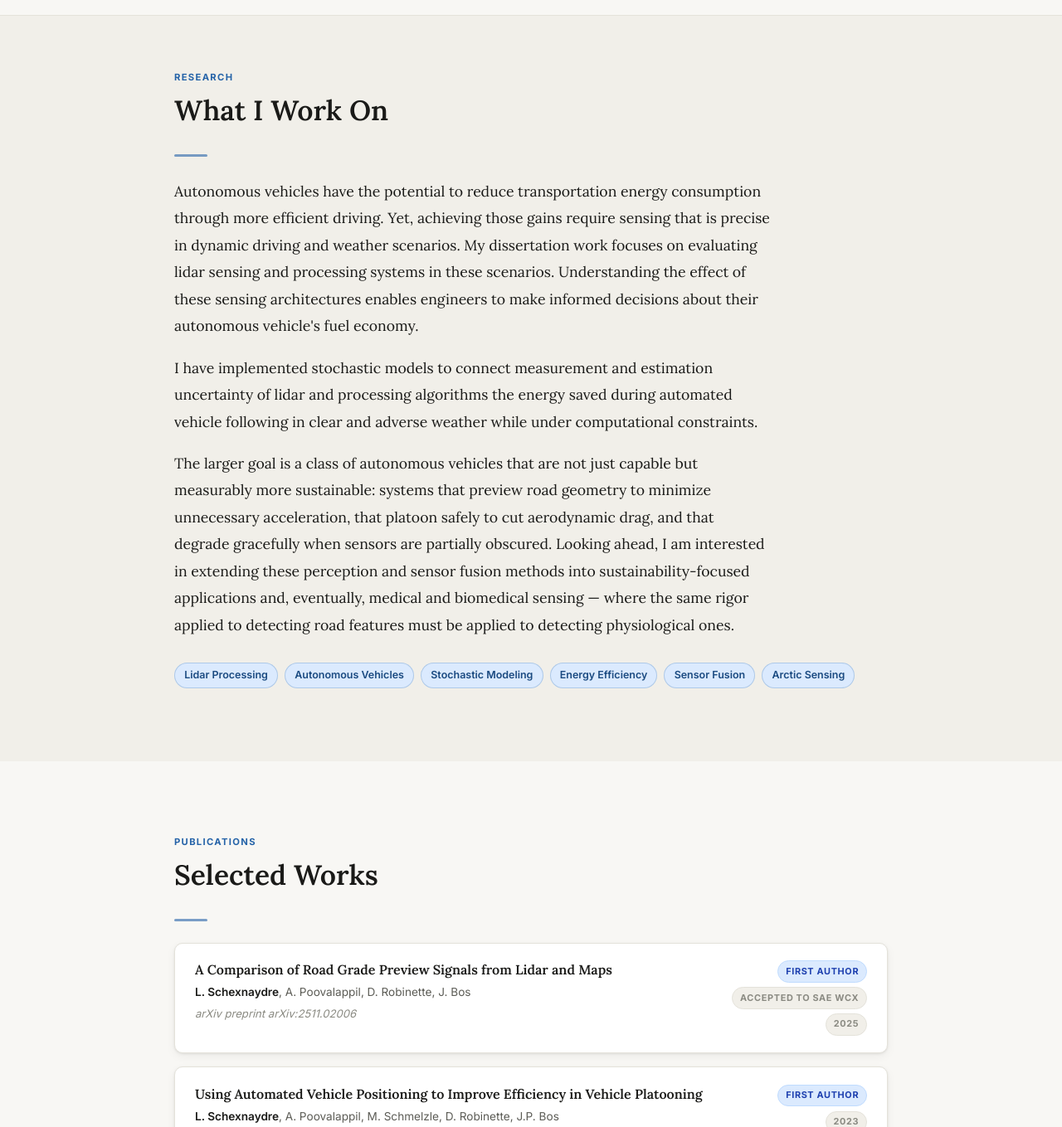
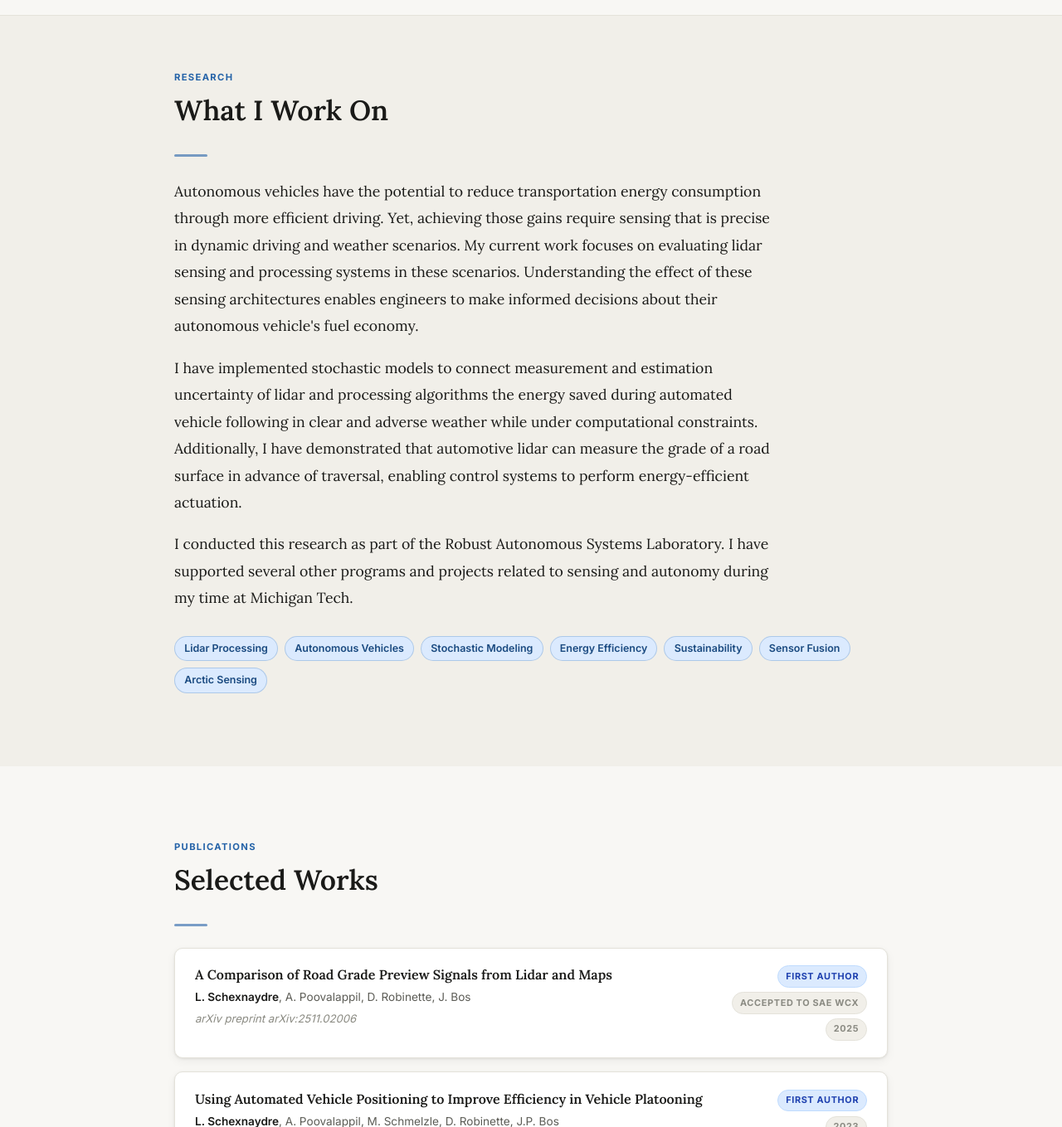
Before and after one commit to lpschexn/lpschexn.github.io, a Jekyll site: the page built from index.html, in a window 1280 px wide and 1400 px high, scrolled down 1061 px, cut to the strip 41-1400 px from the top of the window. Shown: the whole strip at 83% size. Built offline with Jekyll 4.4.1, drawn with Linux system fonts in a browser that asks for light colours; some of the changed text lies outside the part shown.

Commit message:
Removing images and updating content.yml.

```diff
--- a/_data/content.yml
+++ b/_data/content.yml
@@ -33,27 +33,25 @@ research:
     - >-
       Autonomous vehicles have the potential to reduce transportation energy consumption
       through more efficient driving. Yet, achieving those gains require sensing that is
-      precise in dynamic driving and weather scenarios. My dissertation work focuses on evaluating
+      precise in dynamic driving and weather scenarios. My current work focuses on evaluating
       lidar sensing and processing systems in these scenarios. Understanding the effect of these sensing architectures
       enables engineers to make informed decisions about their autonomous vehicle's fuel economy.
     - >-
       I have implemented stochastic models to connect measurement and estimation uncertainty of
       lidar and processing algorithms the energy saved during automated vehicle following in clear
-      and adverse weather while under computational constraints.
+      and adverse weather while under computational constraints. Additionally, I have demonstrated
+      that automotive lidar can measure the grade of a road surface in advance of traversal, enabling
+      control systems to perform energy-efficient actuation.
     - >-
-      The larger goal is a class of autonomous vehicles that are not just capable but
-      measurably more sustainable: systems that preview road geometry to minimize
-      unnecessary acceleration, that platoon safely to cut aerodynamic drag, and that
-      degrade gracefully when sensors are partially obscured. Looking ahead, I am
-      interested in extending these perception and sensor fusion methods into
-      sustainability-focused applications and, eventually, medical and biomedical
-      sensing — where the same rigor applied to detecting road features must be applied
-      to detecting physiological ones.
+      I conducted this research as part of the Robust Autonomous Systems Laboratory. I have supported
+      several other programs and projects related to sensing and autonomy during
+      my time at Michigan Tech.
   keywords:
     - "Lidar Processing"
     - "Autonomous Vehicles"
     - "Stochastic Modeling"
     - "Energy Efficiency"
+    - "Sustainability"
     - "Sensor Fusion"
     - "Arctic Sensing"
 
@@ -117,7 +115,8 @@ projects:
       image_alt: "AutoDrive Challenge II team banner"
       desc: >-
         A collegiate autonomous vehicle competition hosted by General Motors and SAE.
-        I mentored undergraduate students in perception, simulation, systems engineering, and testing. Our team has recieved nine awards in design and dynamic challenges.
+        I mentored undergraduate students in simulation, perception, localization, and systems engineering.
+        Our team has recieved nine awards in design and dynamic challenges over five years.
       link: "https://rse-mtu.vercel.app/"
       link_text: "Visit project"
 
@@ -129,15 +128,16 @@ projects:
       link: "https://arxiv.org/abs/2511.02006"
       link_text: "Read preprint"
 
-    - name: "Adverse Weather Assessment of Lidar"
+    - name: "Adverse Weather Assessment of Automotive Lidar"
       image: "images/car_snow.jpg"
       image_alt: "Image of experiment setup for assessing position estimation performance in snow"
       desc: >-
-        Evaluated 900&thinsp;nm and 1550&thinsp;nm lidar sensor performance under real arctic
-        winter conditions including snow, fog, and low-visibility scenarios relevant to
-        autonomous operation in northern climates.
-      link: "https://scholar.google.com/citations?view_op=view_citation&hl=en&user=tPcoJDkAAAAJ&citation_for_view=tPcoJDkAAAAJ:9yKSN-GCB0IC"
-      link_text: "View publication"
+        Evaluated the precision of lidar measurements in the arctic winter conditions
+        of Michigan's Upper Peninsula. Developed model to characterize the effect of
+        residual clutter on object position estimation algorithms.
+
+      link: ""
+      link_text: ""
 
     - name: "Robotics and Automation Society - Michigan Tech Student Branch"
       image: "images/ras_maze.png"
```
Also changed, not shown: images/500x300.png (deleted), images/bio-photo-2.jpg (deleted), images/bio-photo.jpg (deleted), images/editing-talk.png (deleted).
